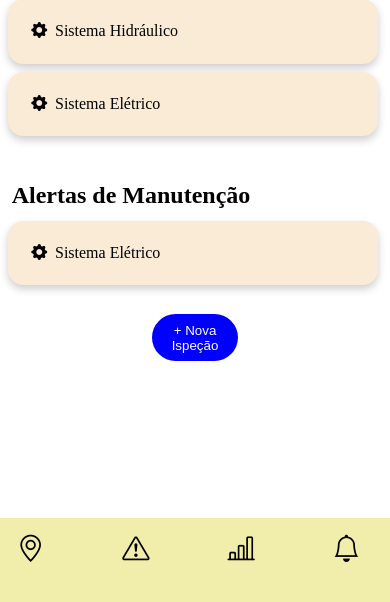
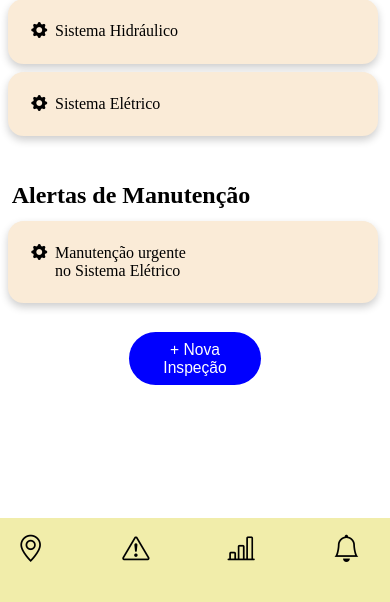
Before and after one commit to Murilo08-del/MOCKUP, a PHP site: page /html/monitoramento.html in a window 390 px wide. Shown: the part 242-844 px from the top of the page. Run offline with PHP 8.4, Linux system fonts and the light colour scheme.

Commit message:
atualiza

```diff
--- a/css/monitoramento.css
+++ b/css/monitoramento.css
@@ -97,16 +97,18 @@
     #enviar:hover {
         transform: scale(1.1);
     }
+
     .entrar {
         margin: 0 auto;
         color: white;
         border-radius: 10vw;
-        width: 22vw;
+        width: 34vw;
         background-color: blue;
         border: none;
         padding: 1vh;
         display: flex;
         align-items: center;
+        font-size: 4vw;
     }
 
 
--- a/html/monitoramento.html
+++ b/html/monitoramento.html
@@ -47,11 +47,12 @@
         </section>
         <div class="caixa3">
             <i class="bi bi-gear-fill"></i>
-            <p>Sistema Elétrico </p>
+            <p>Manutenção urgente <br>
+                no Sistema Elétrico </p>
         </div>
 
         <section id="enviar">
-            <button class="entrar" type="submit"> + Nova Ispeção</button>
+            <button class="entrar" type="submit"> + Nova Inspeção</button>
         </section>
     </main>
 
```
